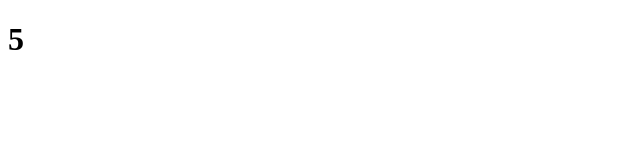
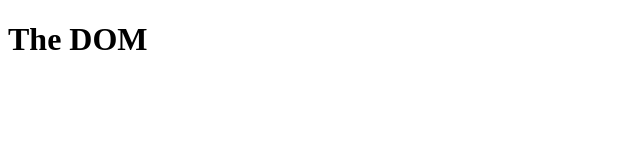
Before and after one commit to g3vind/js_code, a plain HTML site: page index.html in a window 1280 px wide. Shown: the whole page, without its empty margins (0-640 px from the left). Drawn offline with Linux system fonts and the light colour scheme.

Commit message:
'25-02-23'

```diff
--- a/index.html
+++ b/index.html
@@ -10,12 +10,30 @@
 </head>
 
 <body>
-    <h1 id="el">Counter : 0</h1>
-    <script>
-        document.getElementById("el").innerText = 5;
-    </script>
+    <!-- <h1 id="title">The DOM</h1>
+    <div>
+        <p>helllo, world!</p>
+        <p>lorem ipsum</p>
+        <p class="error">this is an error message</p>
+    </div>
 
 
+    <div class="content">
+        <p>this is content</p>
+    </div>
+
+    <div class="c1">
+        <h1>h1</h1>
+    </div>
+    <div class="c1">
+        <h2>h2</h2>
+    </div>
+
+    <a href="https://www.google.com/">link to something cool</a> -->
+
+    <h1 class="h1">The DOM</h1>
+    <!-- js -->
+    <script src="sandbox.js"></script>
 </body>
 
 </html>
--- /dev/null
+++ b/sandbox.js
@@ -0,0 +1,56 @@
+// const para = document.querySelector("p");
+// console.log(para); // <p>helllo, world!</p>
+
+// const para2 = document.querySelector(".error");
+// console.log(para2);
+
+// const paras = document.querySelectorAll(".error");
+// console.log(paras);
+
+// const txt = document.getElementById("title");
+// console.log(txt);
+
+// const plu = document.getElementsByClassName("c1");
+// console.log(plu);
+
+// const para = document.querySelector("p"); // return the first p in html body
+// console.log(para);
+// // returns the inner text of the html document
+// console.log(para.innerText);
+// para.innerText = "ninzas are awesome";
+// console.log(para.innerText);
+
+// changing inner text of many elements at once
+// let many = document.querySelectorAll("p");
+
+// many.forEach((many) => {
+//   console.log(many.innerText);
+//   many.innerText += " new text";
+// });
+// many.innerText = "kuch bhi";
+
+// changing inner HTML
+// const content = document.querySelector(".content");
+// // console.log(content);
+
+// // content.innerHTML = "<h2> this is an h2 now </h2>";
+// // console.log(content);
+// const people = ["mohit", "kishan", "abhi"];
+// people.forEach((person) => {
+//   content.innerHTML += `<p> ${person}</p>`;
+// });
+// const link = document.querySelector("a");
+// console.log(link.getAttribute("href"));
+
+// link.setAttribute("href", "https://www.facebook.com");
+// console.log(link.getAttribute("href"));
+
+const link = document.querySelector("h1");
+// link.setAttribute("style", "color:red ");
+// link.setAttribute("style", "margin: 50px");
+
+console.log(link.style.color); // red
+// link.style.color = "blue";
+// link.style.margin = "50px";
+console.log(link.style.color);
+link.style.fomtSize = "60px";
```
